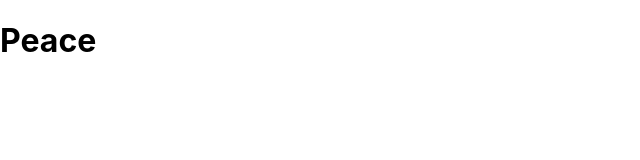
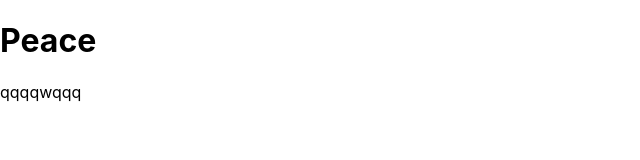
Before and after one commit to Seeker2025/my-react-hw-01, a React (Create React App) app: page / in a window 1280 px wide. Shown: the top 160 px of the page, without its empty margins (0-640 px from the left). Built offline with nearby package versions, Linux system fonts and the light colour scheme.

Commit message:
go react

```diff
--- a/src/components/App.jsx
+++ b/src/components/App.jsx
@@ -2,9 +2,10 @@ import { Section } from "./Section/Section";
 export const App = () => {
   return (
     <div>
-          <Section title={'Peace'}/>
+
+          <Section title={'Peace'}/>qqqqwqqq<Section/>
           <Section />
-
+       {/* {console.log(<Section/>)}    */}
     </div>
   );
 };
--- a/src/components/Section/Section.jsx
+++ b/src/components/Section/Section.jsx
@@ -1,11 +1,13 @@
 import PropTypes from "prop-types";
 
 export function Section({title}){
+    // console.log(title);
+
     return <div>{title  &&  <h1>{title}</h1>}
 
     </div>
 };
 
 Section.propTypes = {
-    title: PropTypes.string.isRequired,
+    title: PropTypes.string,
 };
```
